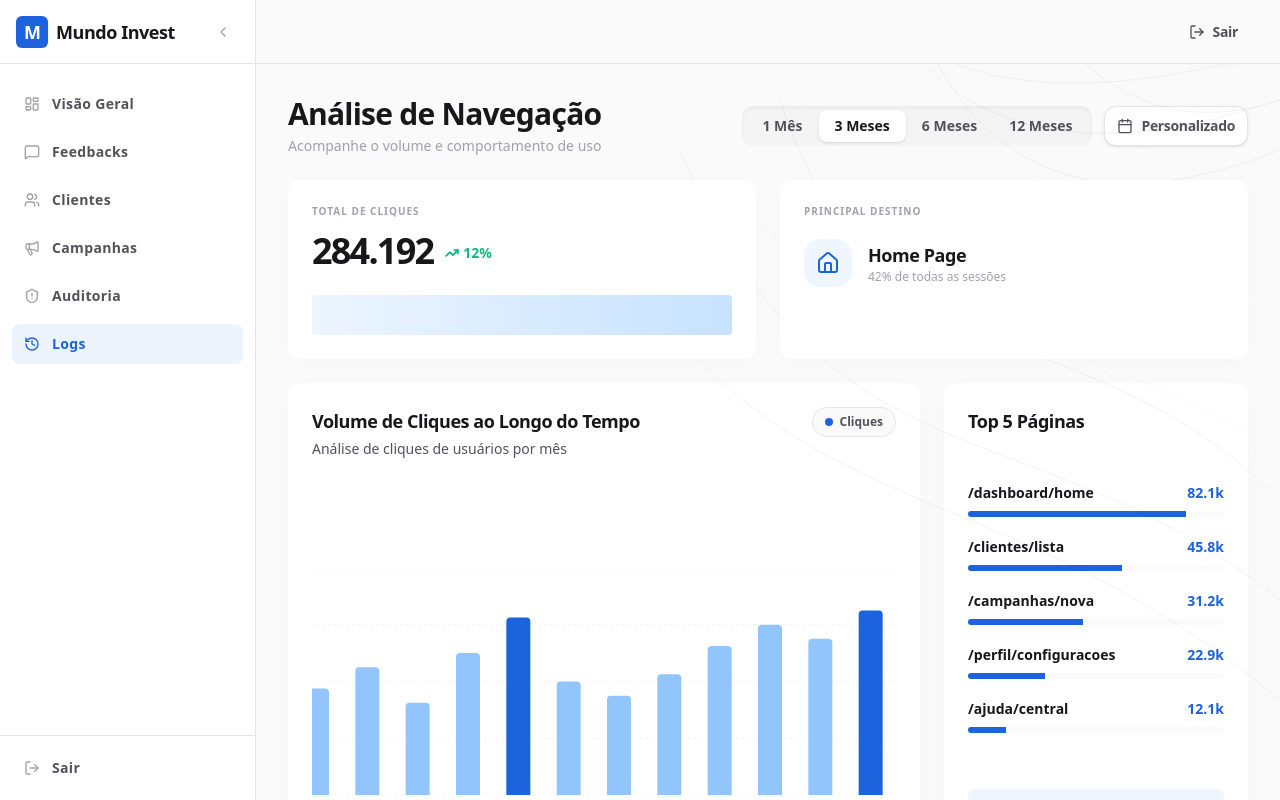
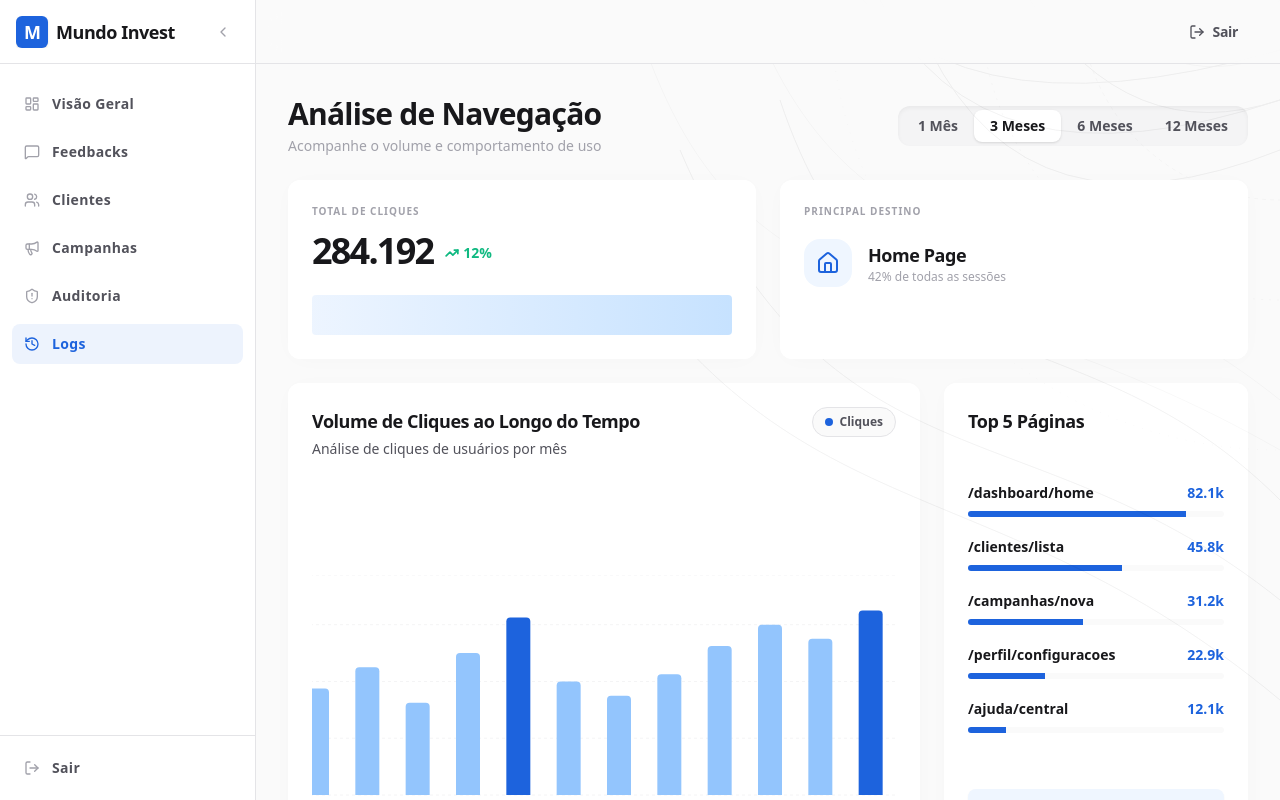
Before and after one commit to FranciscoMaik/dashboard, a Next.js app: page /dashboard/logs in a window 1280 px wide. Built offline with nearby package versions, Linux system fonts and the light colour scheme.

Commit message:
chore: Remove custom date range button from logs header.

```diff
--- a/src/modules/logs/components/HeaderLogs/index.tsx
+++ b/src/modules/logs/components/HeaderLogs/index.tsx
@@ -30,13 +30,6 @@ export default function HeaderLogs() {
             </button>
           ))}
         </div>
-        <Button
-          variant="outline"
-          className="h-10 flex items-center gap-2 bg-white border-border-default rounded-xl px-4 text-text-secondary hover:text-text-primary hover:bg-surface-hover shadow-sm font-semibold text-sm"
-        >
-          <Calendar className="w-4 h-4" />
-          Personalizado
-        </Button>
       </div>
     </div>
   );
```
